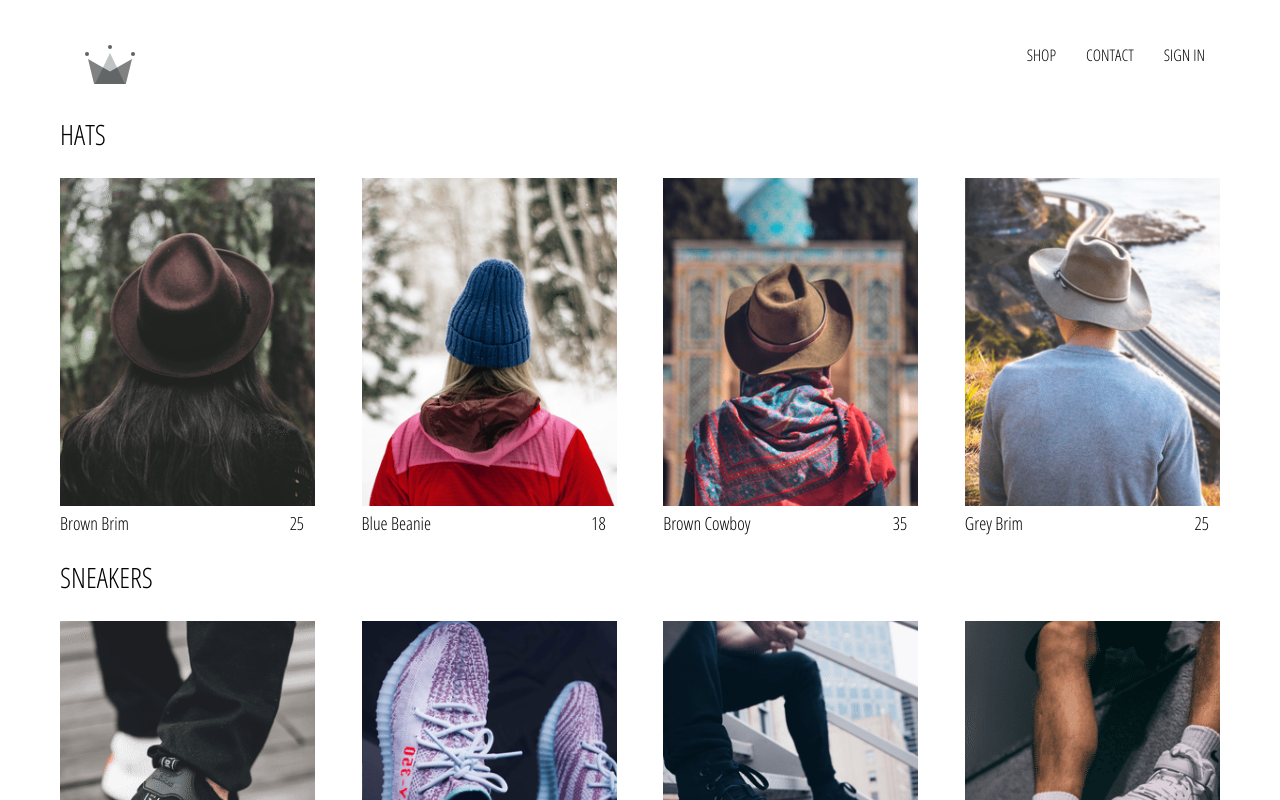
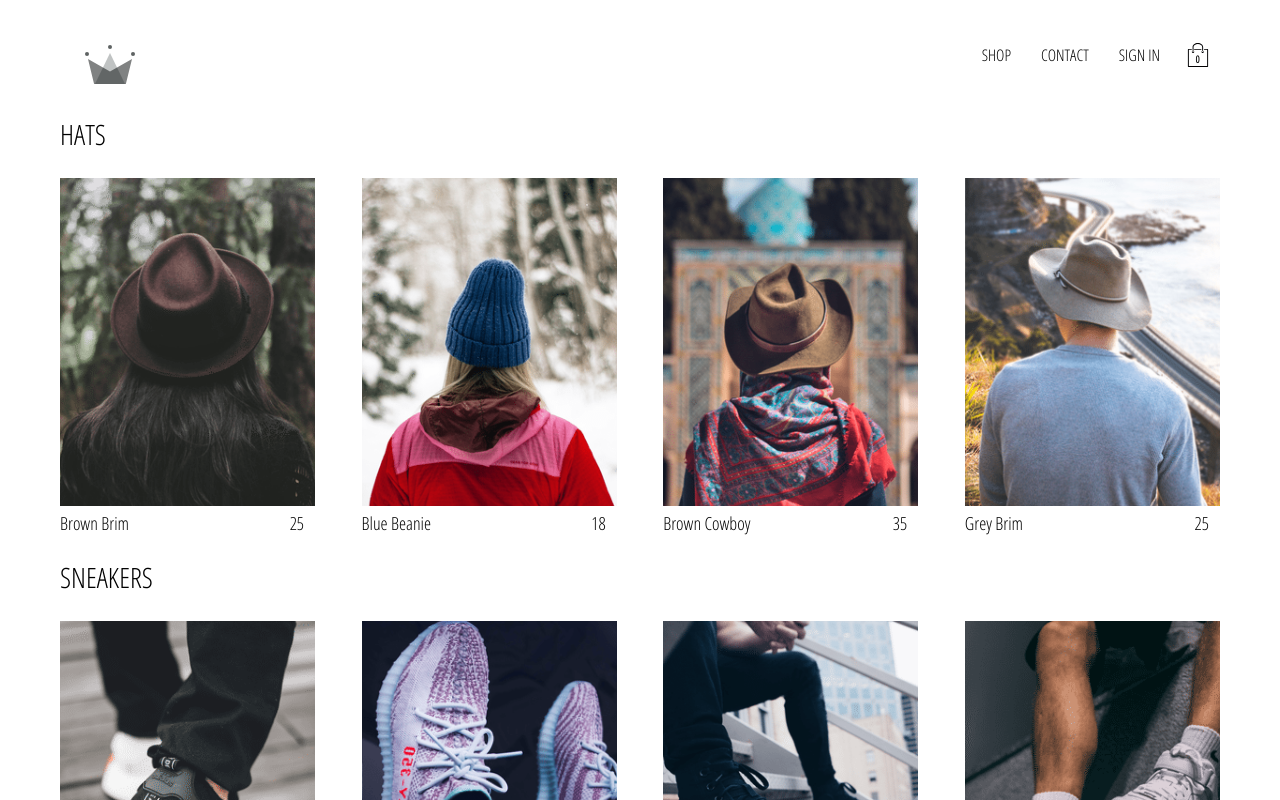
Before and after one commit to jsitu777/crwn-clothing, a React (Create React App) app: page /shop in a window 1280 px wide. Shown: the top 800 px of the page. Built offline with nearby package versions, Linux system fonts and the light colour scheme; no server answers.

Commit message:
add cartIcon and cartDropdown components to our application, also add cart reducer

```diff
--- /dev/null
+++ b/src/components/cart-dropdown/cart-dropdown.component.jsx
@@ -0,0 +1,15 @@
+import React from 'react';
+
+import Custombutton from '../custom-button/custom-button.component';
+
+import './cart-dropdown.styles.scss';
+import CustomButton from '../custom-button/custom-button.component';
+
+const CartDropdown = () => (
+    <div className='cart-dropdown'>
+        <div className='cart-items' />
+        <CustomButton> GO TO CHECKOUT </CustomButton>
+    </div>
+)
+
+export default CartDropdown;
--- /dev/null
+++ b/src/components/cart-dropdown/cart-dropdown.styles.scss
@@ -0,0 +1,24 @@
+.cart-dropdown {
+    position: absolute;
+    width: 240px;
+    height: 340px;
+    display: flex;
+    flex-direction: column;
+    padding: 20px;
+    border: 1px solid black;
+    background-color: white;
+    top: 90px;
+    right: 40px;
+    z-index: 5;
+
+    .cart-items {
+      height: 240px;
+      display: flex;
+      flex-direction: column;
+      overflow: scroll;
+    }
+
+    button {
+      margin-top: auto;
+    }
+  }
--- /dev/null
+++ b/src/components/cart-icon/cart-icon.component.jsx
@@ -0,0 +1,21 @@
+import React from 'react';
+import {connect} from 'react-redux'
+
+import {toggleCartHidden} from '../../redux/cart/cart.action'
+
+import {ReactComponent as ShoppingIcon} from '../../assets/shopping-bag.svg'
+
+import './cart-icon.styles.scss';
+
+const CartIcon = ({toggleCartHidden}) => (
+    <div className = 'cart-icon' onClick={toggleCartHidden}>
+        <ShoppingIcon className='shopping-icon' />
+        <span className='item-count'>0</span>
+    </div>
+)
+
+const mapDispatchToProps = dispatch => ({
+    toggleCartHidden: () => dispatch(toggleCartHidden())
+});
+
+export default connect(null, mapDispatchToProps) (CartIcon);
--- /dev/null
+++ b/src/components/cart-icon/cart-icon.styles.scss
@@ -0,0 +1,21 @@
+.cart-icon {
+    width: 45px;
+    height: 45px;
+    position: relative;
+    display: flex;
+    align-items: center;
+    justify-content: center;
+    cursor: pointer;
+
+    .shopping-icon {
+      width: 24px;
+      height: 24px;
+    }
+
+    .item-count {
+      position: absolute;
+      font-size: 10px;
+      font-weight: bold;
+      bottom: 12px;
+    }
+  }
--- a/src/components/header/header.component.jsx
+++ b/src/components/header/header.component.jsx
@@ -2,12 +2,14 @@
 import {Link} from 'react-router-dom';
 import {connect} from 'react-redux';
 import { ReactComponent as Logo } from '../../assets/cwn.svg';
+import CartDropdown from '../cart-dropdown/cart-dropdown.component'
+import { auth } from '../../firebase/firebase.utils'
+import CartIcon from '../cart-icon/cart-icon.component'
 
-import { auth } from '../../firebase/firebase.utils'
 
 import './header.styles.scss';
 
-const Header = ({currentUser}) => (
+const Header = ({currentUser, hidden}) => (
     <div className = 'header'>
         <Link className='logo-container' to="/">
             <Logo className='logo' />
@@ -25,12 +27,18 @@
                 :
                 <Link className='option' to='/signin' >SIGN IN</Link>
             }
+            <CartIcon/>
         </div>
+        {
+            hidden ? null : <CartDropdown />
+        }
+
     </div>
 )
 
-const mapStateToProps = state => ({
-    currentUser: state.user.currentUser
+const mapStateToProps = ({user: {currentUser}, cart: {hidden}}) => ({
+    currentUser,
+    hidden
 })
 
 export default connect(mapStateToProps)(Header);
--- /dev/null
+++ b/src/redux/cart/cart.action.js
@@ -0,0 +1,5 @@
+import CartActionTypes from './cart.types'
+
+export const toggleCartHidden = () => ({
+    type: CartActionTypes.TOGGLE_CART_HIDDEN
+})
--- /dev/null
+++ b/src/redux/cart/cart.reducer.js
@@ -0,0 +1,19 @@
+import CartActionTypes from './cart.types';
+
+const INITIAL_STATE = {
+    hidden: true
+};
+
+const cartReducer = (state = INITIAL_STATE, action) => {
+    switch (action.type) {
+        case 'TOGGLE_CART_HIDDEN':
+            return {
+                ...state,
+                hidden: !state.hidden
+            }
+        default:
+            return state;
+    }
+}
+
+export default cartReducer;
--- /dev/null
+++ b/src/redux/cart/cart.types.js
@@ -0,0 +1,5 @@
+const CartActionTypes = {
+    TOGGLE_CART_HIDDEN: 'TOGGLE_CART_HIDDEN'
+}
+
+export default CartActionTypes
--- a/src/redux/root-reducer.js
+++ b/src/redux/root-reducer.js
@@ -1,7 +1,10 @@
 import { combineReducers } from 'redux';
 
 import userReducer from './user/user.reducer';
+import cartReducer from './cart/cart.reducer';
+
 
 export default combineReducers({
-    user: userReducer
+    user: userReducer,
+    cart: cartReducer
 });
```
Also changed, not shown: src/assets/shopping-bag.svg (added).
